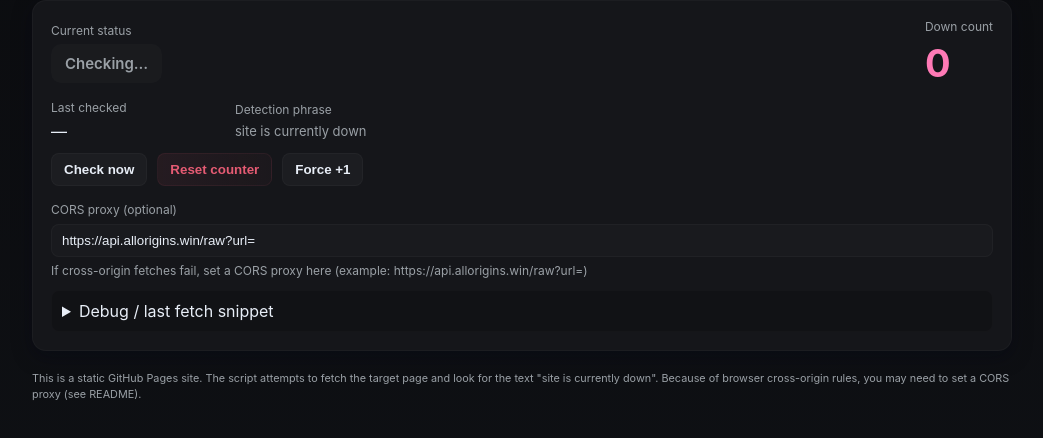
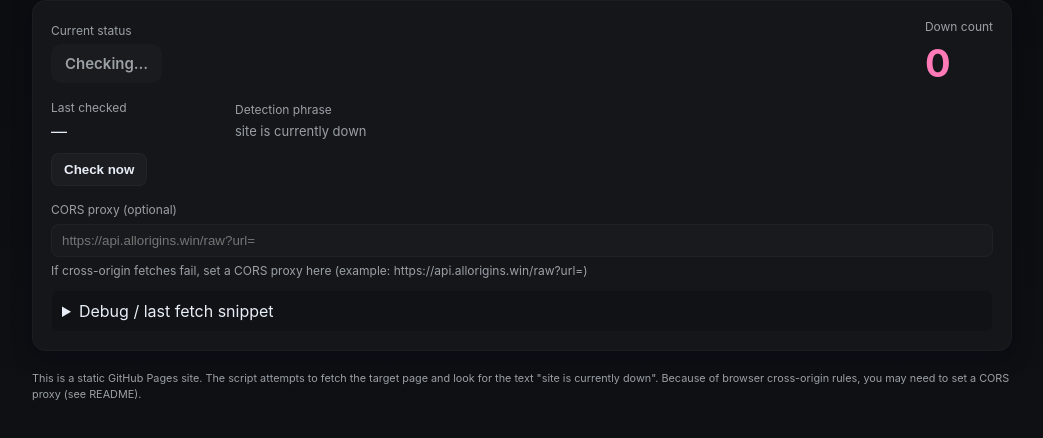
Before and after one commit to SSMG4/Korone-Down-Meter, a plain HTML site: page index.html in a window 1280 px wide. Shown: the part 142-580 px from the top of the page, without its empty margins (118-1161 px from the left). Drawn offline with Linux system fonts and the light colour scheme.

Commit message:
Remove Debugging Features

```diff
--- a/index.html
+++ b/index.html
@@ -47,8 +47,6 @@
 
       <div class="controls">
         <button id="checkBtn">Check now</button>
-        <button id="resetBtn" class="danger">Reset counter</button>
-        <button id="forceIncrementBtn">Force +1</button>
       </div>
 
       <div class="proxy-area">
```
